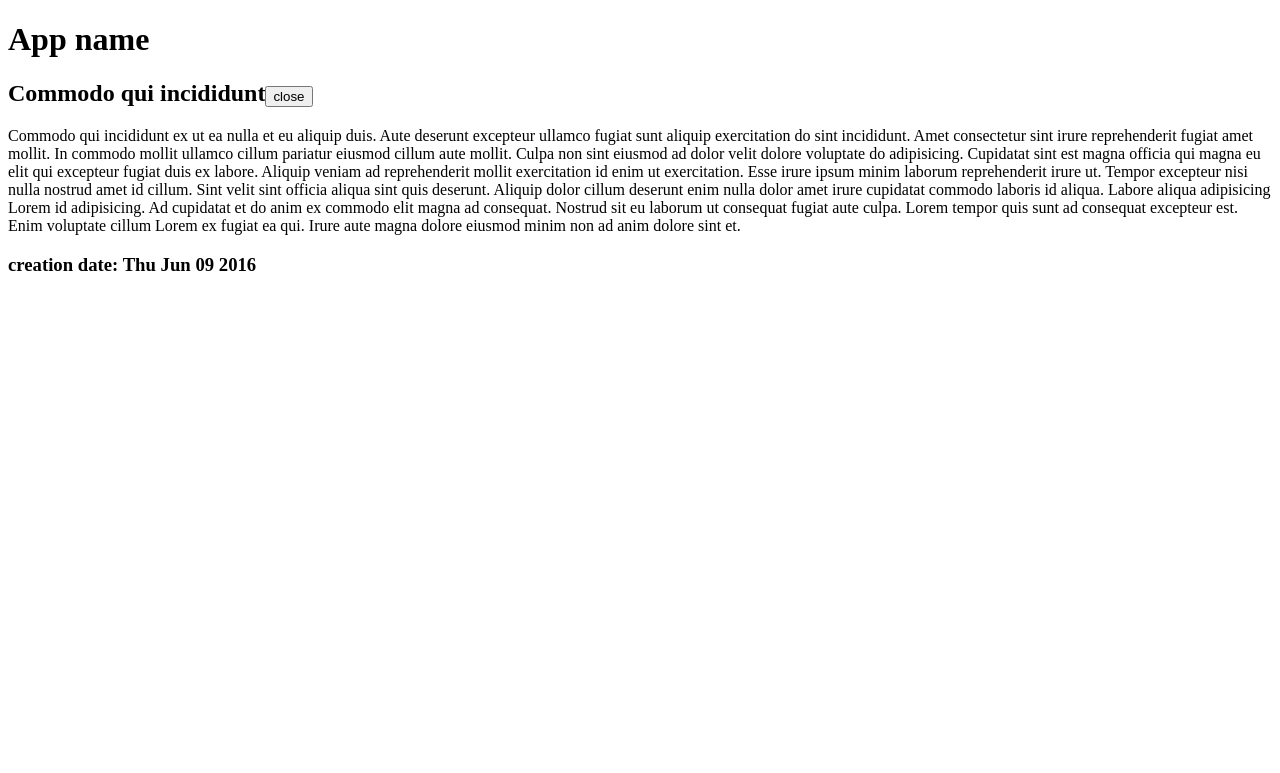
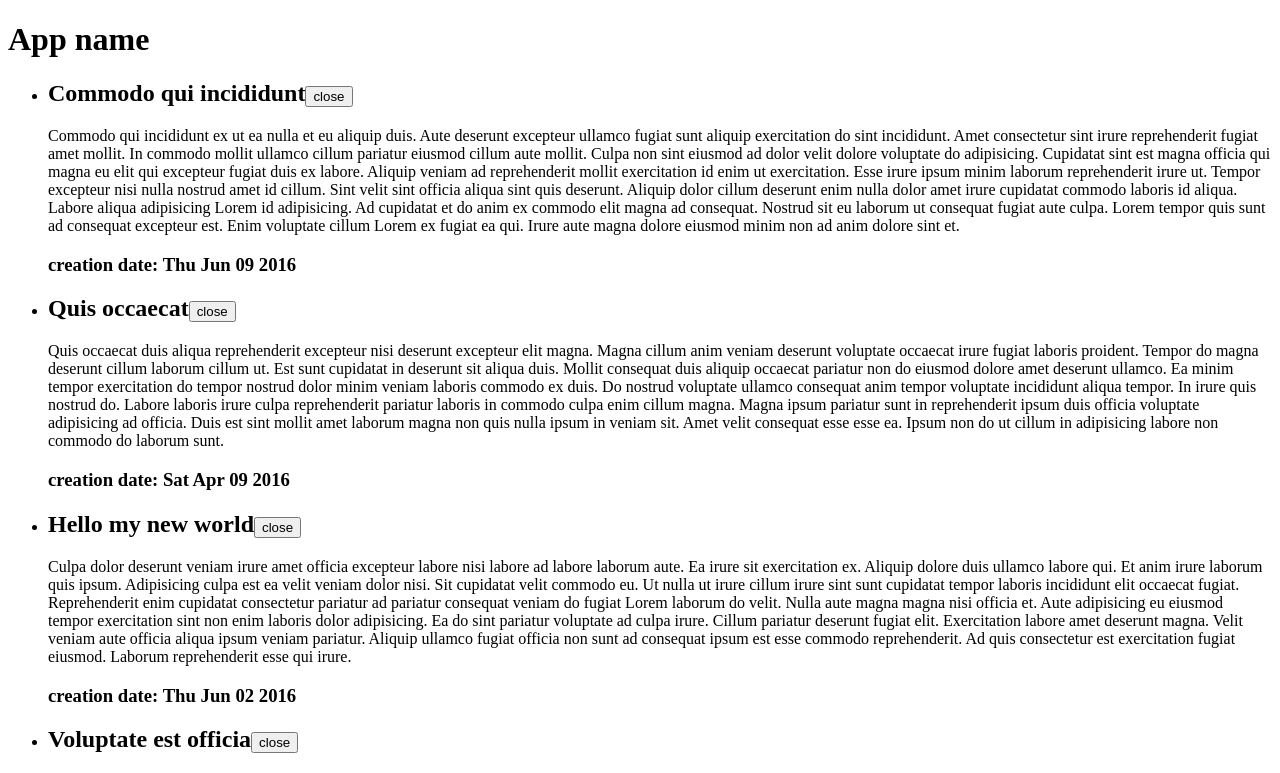
Before and after one commit to romabelka/basic-react-11-01, a React app: page / in a window 1280 px wide. Shown: the top 773 px of the page. Built offline with nearby package versions, Linux system fonts and the light colour scheme.

Commit message:
add article list

```diff
--- a/src/components/App.js
+++ b/src/components/App.js
@@ -1,12 +1,12 @@
 import React from 'react'
-import Article from './Article'
+import ArticleList from './ArticleList'
 import articles from '../fixtures'
 
 function App() {
     return (
         <div>
             <h1>App name</h1>
-            <Article article={articles[0]} foo="bar" flag />
+            <ArticleList articles = {articles} />
         </div>
     )
 }
--- a/src/components/Article.js
+++ b/src/components/Article.js
@@ -23,10 +23,17 @@ class Article extends Component {
     }
 
     handleClick = () => {
-        console.log('---', 'clicked')
-        this.setState({
-            isOpen: !this.state.isOpen
+        this.setState((state) => ({
+            isOpen: !state.isOpen
+        }))
+/*
+        this.setState((state) => {
+            console.log('---', this.state, state)
+            return {
+                isOpen: !state.isOpen
+            }
         })
+*/
     }
 }
 
--- /dev/null
+++ b/src/components/ArticleList.js
@@ -0,0 +1,17 @@
+import React, { Component } from 'react'
+import Article from './Article'
+
+class ArticleList extends Component{
+    render() {
+        const articleElements = this.props.articles.map((article, index) => <li key={index}>
+            <Article article = {article}/>
+        </li>)
+        return (
+            <ul>
+                {articleElements}
+            </ul>
+        )
+    }
+}
+
+export default ArticleList
--- a/webpack.config.js
+++ b/webpack.config.js
@@ -1,7 +1,7 @@
 var path = require('path')
 
 module.exports = {
-    devtool: 'source-map',
+//    devtool: 'source-map',
     entry: [
         './src/index.js'
     ],
```
